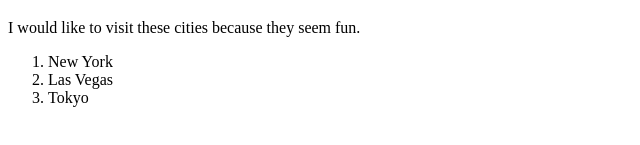
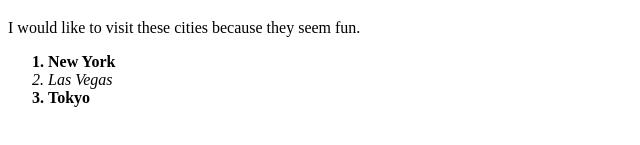
Before and after one commit to Huffmanra12/Course-HTML-Exercise, a plain HTML site: page index.html in a window 1280 px wide. Shown: the part 247-392 px from the top of the page, 0-640 px from the left. Drawn offline with Linux system fonts and the light colour scheme.

Commit message:
HTML exercise fixed organized list

```diff
--- a/index.html
+++ b/index.html
@@ -23,9 +23,9 @@
             <h1>Cities I want to visit</h1>
              <p>I would like to visit these cities because they seem fun.</p>
              <ol>
-              <li>New York</li>
-              <li>Las Vegas</li>
-              <li>Tokyo</li>
+              <strong><li>New York</li></strong>
+              <em><li>Las Vegas</li></em>
+              <strong><li>Tokyo</li></strong>
              </ol>
         </body>
     </html>
```
